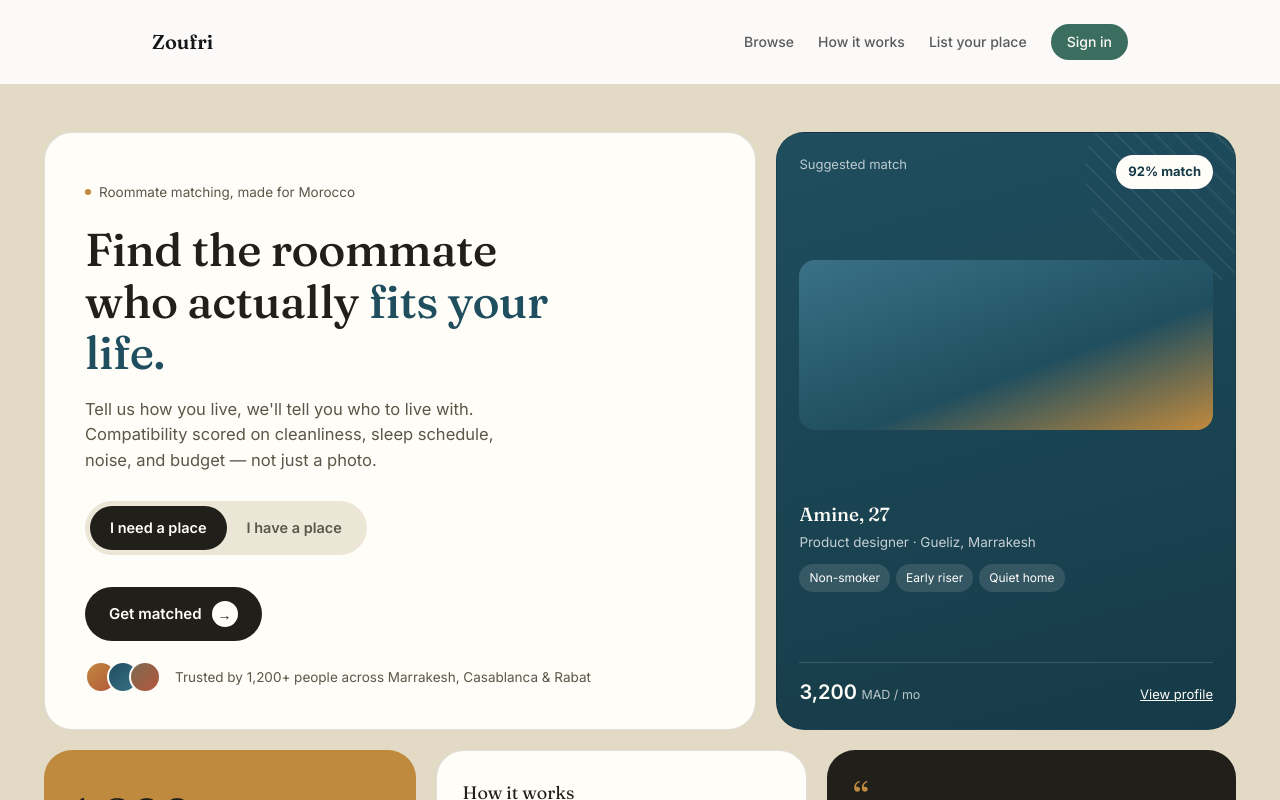
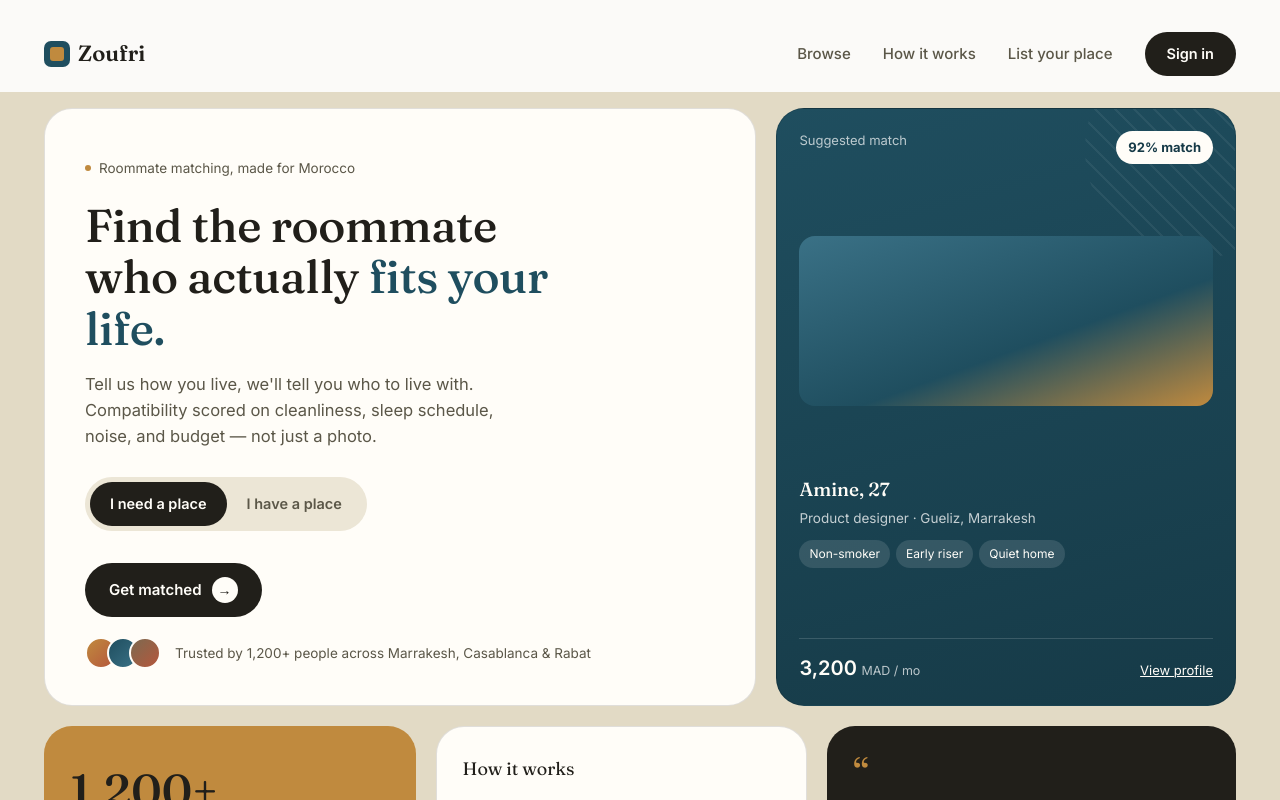
Before and after one commit to DahmanCode/Zoufri, a Next.js app: page / in a window 1280 px wide. Shown: the top 800 px of the page. Built offline with nearby package versions, Linux system fonts and the light colour scheme; no server answers.

Commit message:
change the style of navbar

```diff
--- a/app/components/sign-out-button.tsx
+++ b/app/components/sign-out-button.tsx
@@ -16,7 +16,7 @@ export default function SignOutButton() {
   return (
     <button
       onClick={handleSignOut}
-      className="rounded-md border border-ink/15 px-3 py-1.5 text-sm font-medium transition hover:bg-ink/5"
+      className="rounded-full border border-[#211F1A]/15 px-4 py-2 text-[14.5px] font-medium text-[#5B5748] transition hover:bg-[#211F1A]/5 hover:text-[#211F1A]"
     >
       Sign out
     </button>
--- a/app/components/site-nav.tsx
+++ b/app/components/site-nav.tsx
@@ -9,37 +9,41 @@ export default async function SiteNav() {
   } = await supabase.auth.getUser();
 
   return (
-    <header className="mx-auto flex max-w-5xl items-center justify-between px-6 py-6">
-      <Link href="/" className="font-display text-xl font-semibold">
+    <header className="mx-auto flex max-w-[1240px] items-center justify-between px-6 pt-8 pb-4">
+      <Link
+        href="/"
+        className="font-display text-[22px] font-semibold text-[#211F1A] flex items-center gap-2"
+      >
+        <span className="w-[26px] h-[26px] rounded-[7px] bg-[#1F4E5F] relative block after:content-[''] after:absolute after:inset-[6px] after:rounded-[3px] after:bg-[#C08A3E]" />
         Zoufri
       </Link>
 
-      <nav className="flex items-center gap-6 text-sm font-medium text-ink/70">
-        <Link href="/browse" className="hover:text-ink">
+      <nav className="flex items-center gap-8 text-[15px] font-medium text-[#5B5748]">
+        <Link href="/browse" className="hover:text-[#211F1A] transition-colors">
           Browse
         </Link>
 
         {user ? (
           <>
-            <Link href="/dashboard" className="hover:text-ink">
+            <Link href="/dashboard" className="hover:text-[#211F1A] transition-colors">
               Dashboard
             </Link>
-            <Link href="/matches" className="hover:text-ink">
+            <Link href="/matches" className="hover:text-[#211F1A] transition-colors">
               Matches
             </Link>
             <SignOutButton />
           </>
         ) : (
           <>
-            <Link href="/#how-it-works" className="hover:text-ink">
+            <Link href="/#how-it-works" className="hover:text-[#211F1A] transition-colors">
               How it works
             </Link>
-            <Link href="/onboarding" className="hover:text-ink">
+            <Link href="/onboarding" className="hover:text-[#211F1A] transition-colors">
               List your place
             </Link>
             <Link
               href="/login"
-              className="rounded-full bg-accent px-4 py-2 text-sm font-medium text-paper hover:bg-accent/90"
+              className="bg-[#211F1A] text-[#FFFDF8] px-[22px] py-[11px] rounded-full text-[14.5px] font-semibold inline-block"
             >
               Sign in
             </Link>
--- a/app/page.tsx
+++ b/app/page.tsx
@@ -14,7 +14,7 @@ export default function LandingBento() {
 
   return (
     <div className="bg-[#E2DAC5] text-[#211F1A]">
-      <div className="max-w-[1240px] mx-auto px-6 pt-12 pb-24">
+      <div className="max-w-[1240px] mx-auto px-6 pt-4 pb-24">
 
         {/* HERO GRID */}
         <div className="grid grid-cols-1 min-[860px]:grid-cols-[1.55fr_1fr] gap-5">
```
